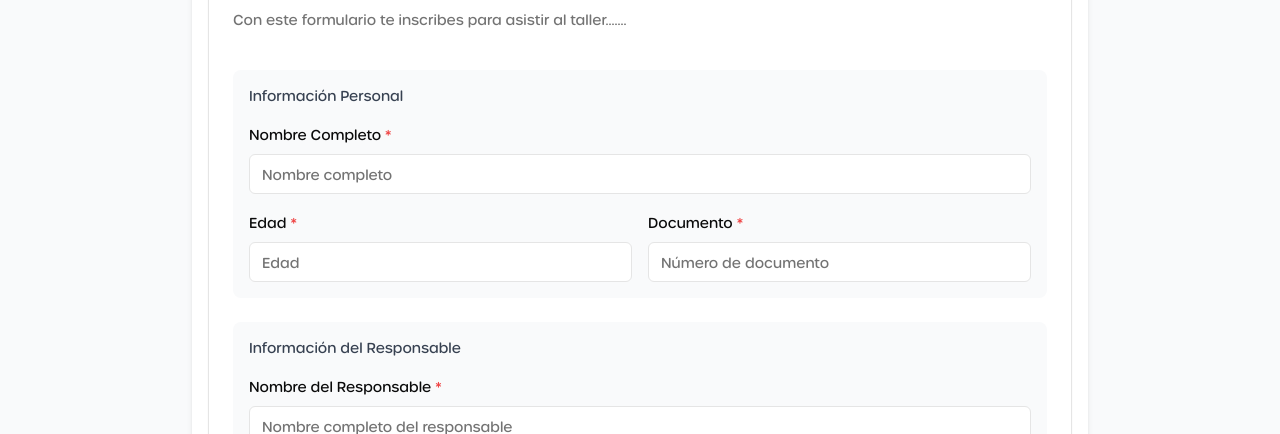
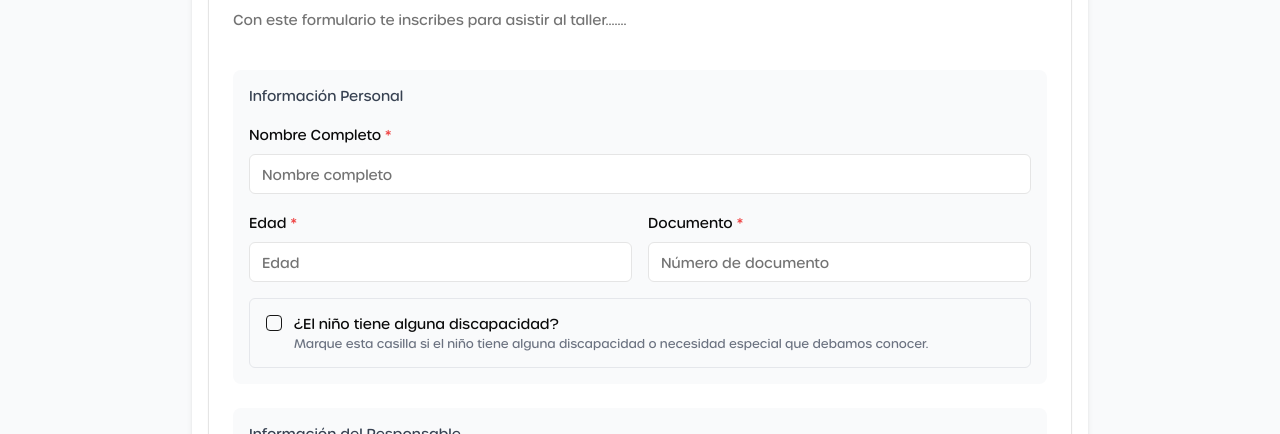
Before and after one commit to emmanuelvillada/good-kidz-next, a Next.js app: page /workshop in a window 1280 px wide. Shown: the part 189-623 px from the top of the page. Built offline with nearby package versions, Linux system fonts and the light colour scheme; no server answers.

Commit message:
adding disability details

```diff
--- a/src/components/form/WorkshopForm.tsx
+++ b/src/components/form/WorkshopForm.tsx
@@ -13,7 +13,9 @@ import {
     FormItem,
     FormLabel,
     FormMessage,
+    FormDescription,
 } from "@/components/ui/form";
+import { Textarea } from "@/components/ui/textarea";
 import { Input } from "@/components/ui/input";
 import {
     Card,
@@ -42,6 +44,8 @@ export default function WorkshopForm() {
             responsable_document: "",
             cellphone: "",
             email: "",
+            has_disability: false,
+            disability_details: "",
             authorization: false,
         },
         mode: "onBlur",
@@ -56,7 +60,7 @@ export default function WorkshopForm() {
 
             // Extrae todas las propiedades excepto 'authorization'
             // eslint-disable-next-line @typescript-eslint/no-unused-vars
-            const { authorization, ...dataToSubmit } = data;
+            const { authorization, has_disability, ...dataToSubmit } = data;
 
             // Envío solo los datos relevantes
             const { error } = await supabase.from("workshop").insert(dataToSubmit);
@@ -159,7 +163,61 @@ export default function WorkshopForm() {
                                             )}
                                         />
                                     </div>
+
+                                    <FormField
+                                        control={form.control}
+                                        name="has_disability"
+                                        render={({ field }) => (
+                                            <FormItem className="flex flex-row items-start space-x-3 space-y-0 rounded-md border border-gray-200 p-4">
+                                                <FormControl>
+                                                    <Checkbox
+                                                        checked={field.value}
+                                                        onCheckedChange={field.onChange}
+                                                    />
+                                                </FormControl>
+                                                <div className="space-y-1 leading-none">
+                                                    <FormLabel>
+                                                        ¿El niño tiene alguna discapacidad?
+                                                    </FormLabel>
+                                                    <FormDescription className="text-xs text-gray-500">
+                                                        Marque esta casilla si el niño tiene alguna discapacidad o necesidad especial que debamos conocer.
+                                                    </FormDescription>
+                                                    <FormMessage />
+                                                </div>
+                                            </FormItem>
+                                        )}
+                                    />
+
+                                    {form.watch("has_disability") && (
+                                        <motion.div
+                                            initial={{ opacity: 0, height: 0 }}
+                                            animate={{ opacity: 1, height: "auto" }}
+                                            exit={{ opacity: 0, height: 0 }}
+                                        >
+                                            <FormField
+                                                control={form.control}
+                                                name="disability_details"
+                                                render={({ field }) => (
+                                                    <FormItem>
+                                                        <FormLabel>Detalles de la discapacidad <span className="text-red-500">*</span></FormLabel>
+                                                        <FormControl>
+                                                            <Textarea
+                                                                placeholder="Por favor, describa la discapacidad o necesidad especial para poder prepararnos adecuadamente"
+                                                                className="min-h-[100px]"
+                                                                {...field}
+                                                            />
+                                                        </FormControl>
+                                                        <FormDescription className="text-xs text-gray-500">
+                                                            Esta información nos ayudará a preparar el taller para atender correctamente las necesidades del niño.
+                                                        </FormDescription>
+                                                        <FormMessage />
+                                                    </FormItem>
+                                                )}
+                                            />
+                                        </motion.div>
+                                    )}
                                 </div>
+
 
                                 <div className="p-4 bg-gray-50 rounded-lg space-y-4">
                                     <h3 className="text-sm font-medium text-gray-700">Información del Responsable</h3>
@@ -279,6 +337,6 @@ export default function WorkshopForm() {
                     )}
                 </CardContent>
             </Card>
-        </motion.div>
+        </motion.div >
     );
 }
--- a/src/components/form/schemas/Workshop.tsx
+++ b/src/components/form/schemas/Workshop.tsx
@@ -14,6 +14,8 @@ export const WorkshopSchema = z.object({
         message: 'el número de celular debe tener 10 caracteres',
     }),
     email: z.string().email(),
+    has_disability: z.boolean(),
+    disability_details: z.string().optional(),
     authorization: z.boolean().refine((value) => value === true, 'debes aceptar los terminos y condiciones para participar del taller'),
 });
 
```
